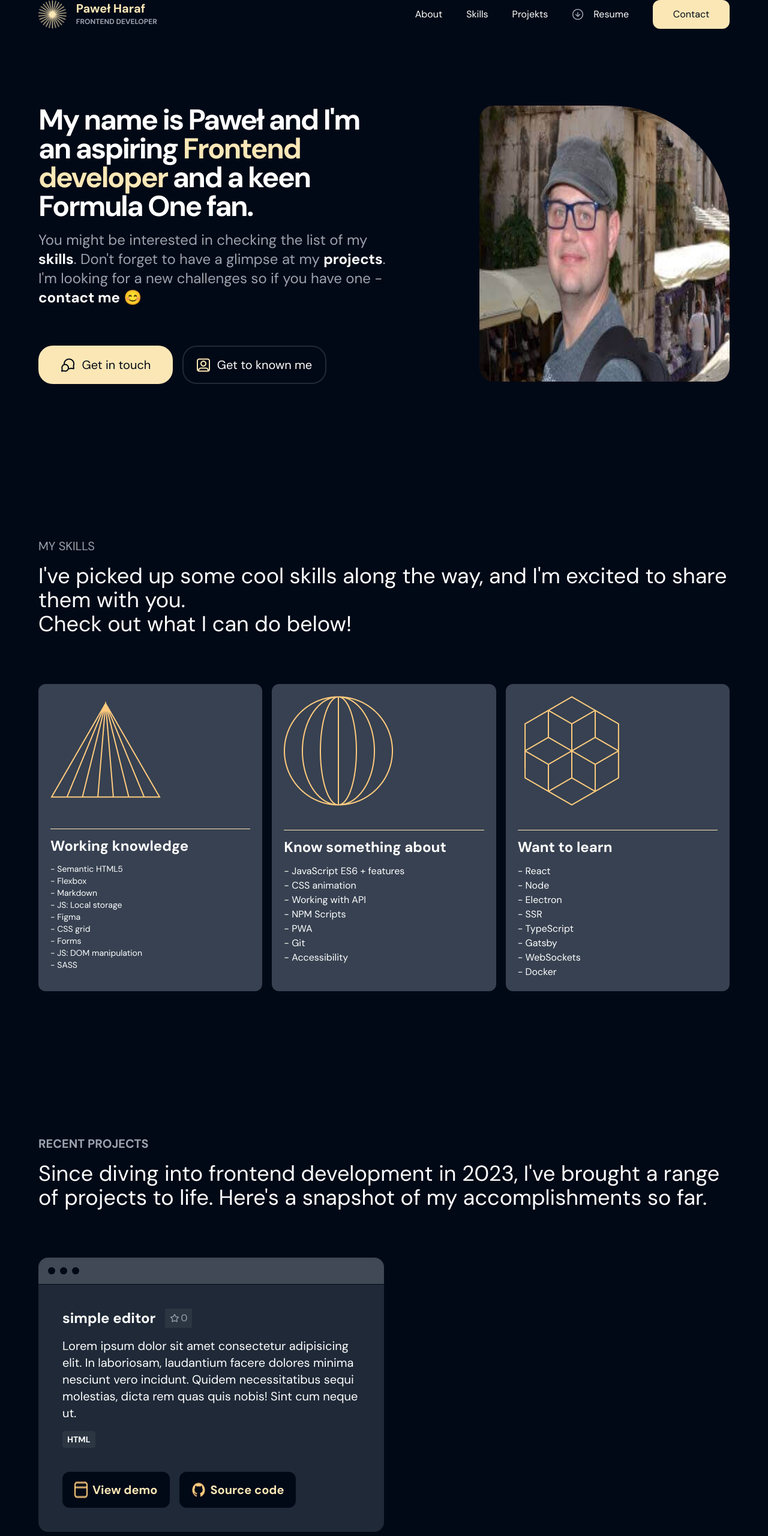
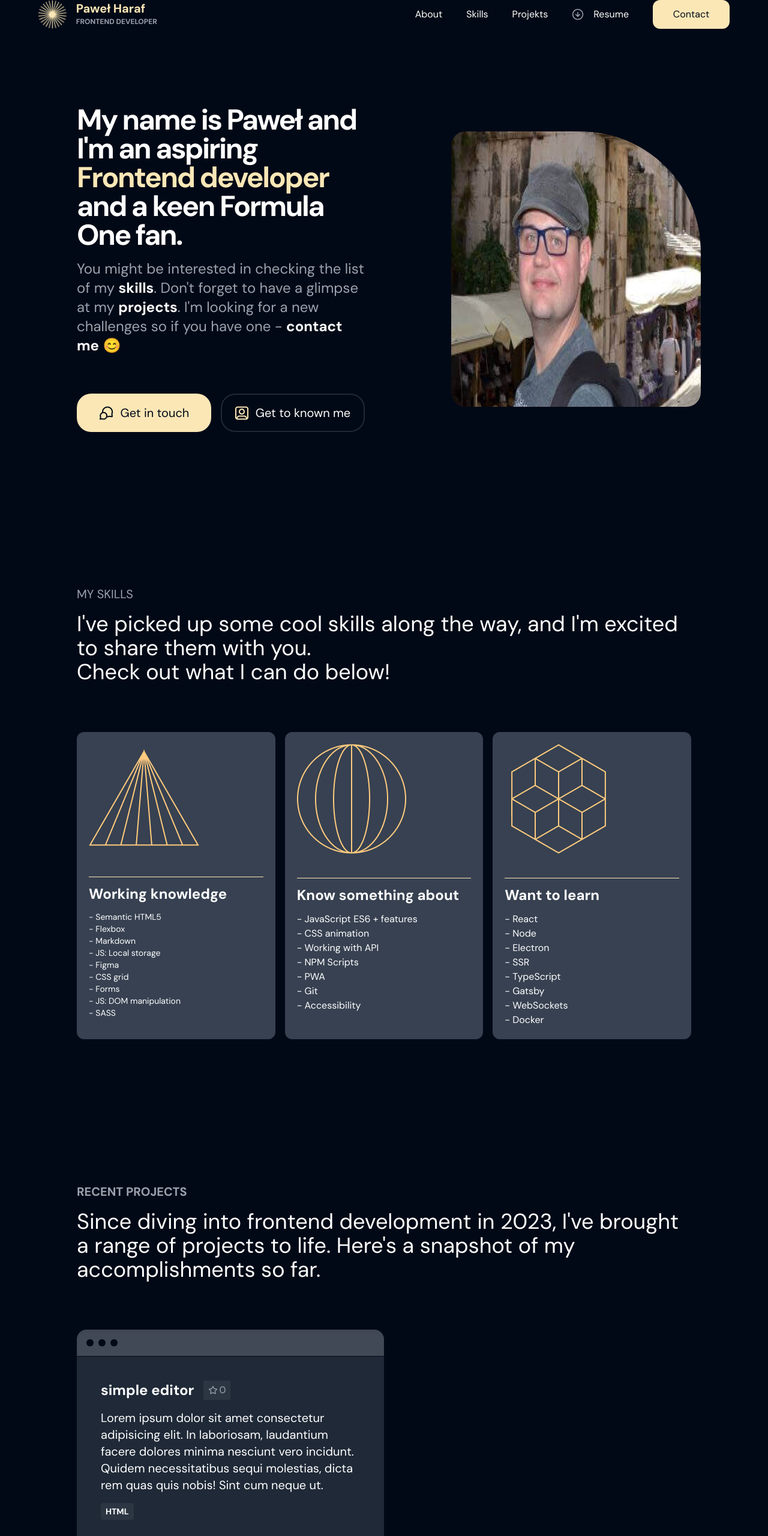
Before and after one commit to pawel-haraf/portfolio, a website built with Parcel: page src/index.html in a window 1280 px wide. Shown: the top 2560 px of the page at 60% size. Built offline with nearby package versions, Linux system fonts and the light colour scheme.

Commit message:
customized layout

```diff
--- a/src/index.html
+++ b/src/index.html
@@ -42,8 +42,9 @@
                 <button class="bg-logo rounded-xl w-32 h-12"><a href="#contact" class="text-bgBody">Contact</a></button>
             </nav>
         </header>
-        <section id="About" class="flex flex-col md:flex-row gap-5 lg:gap-36 my-5  lg:my-32">
-            <article>
+        <section id="About"
+            class="flex flex-col md:flex-row items-center gap-5 md:gap-36 my-5 md:my-16 lg:my-32 md:max-w-5xl">
+            <article class="max-w-[327px] lg:max-w-[752px]">
                 <h2 class="text-2xl md:text-5xl font-bold leading-8 tracking-tighter">
                     My name is Paweł and I'm an aspiring <span class="text-logo">Frontend developer</span> and a keen
                     Formula One fan.
@@ -68,9 +69,9 @@
                 </div>
             </article>
             <img src="./img/haraf-header.png" alt="author"
-                class="rounded-3xl rounded-tr-[200px] order-first md:order-1 w-[343px] h-[378px] lg:w-[460px] lg:h-[460px]">
+                class="rounded-3xl rounded-tr-[200px] order-first md:order-1 max-w-[343px] max-h-[378px] lg:max-w-[460px] lg:max-h-[460px]">
         </section>
-        <section id="skills" class="my-16 md:my-32 text-grayText">
+        <section id="skills" class="my-16 md:my-32 text-grayText md:max-w-5xl">
             <h2 class="mb-4 text-gray-400 text-xl">MY SKILLS</h2>
             <p class="text-2xl md:text-4xl">
                 I've picked up some cool skills along the way, and I'm excited to share them with you.
@@ -128,14 +129,14 @@
                 </div>
             </div>
         </section>
-        <section id="projects" class="my-14 md:my-28">
+        <section id="projects" class="my-14 md:my-28 md:max-w-5xl">
             <h2 class="text-gray-400 text-xl font-bold mb-4">RECENT PROJECTS</h2>
             <p class="text-white text-2xl md:text-4xl mb-10 md:mb-20">
                 Since diving into frontend development in 2023, I've brought a range of projects to life. Here's a
                 snapshot of my accomplishments so far.
             </p>
             <div class="repositories--js grid grid-cols-1 lg:grid-cols-2">
-                <div class="bg-gray-800 rounded-2xl">
+                <div class="bg-gray-800 rounded-2xl max-w-[648px]">
                     <div class="bg-white/[.15] flex items-center gap-2 p-4 shadow-inner group rounded-t-2xl border-b
                         border-b-bgBody">
                         <span class="rounded-md bg-bgBody w-3 h-3 group-hover:bg-red-500"> </span>
@@ -176,7 +177,7 @@
                 </div>
             </div>
         </section>
-        <section id="after-hours" class="my-16 md:my-32">
+        <section id="after-hours" class="my-16 md:my-32 md:max-w-5xl">
             <h2 class="font-bold text-xl text-gray-400 mb-4 tracking-wide">AFTER HOURS</h2>
             <p class="text-2xl md:text-4xl mb-10 md:mb-20 tracking-tight">
                 Outside of my regular working hours, I delve into an array of activities and passions. Here's a
@@ -219,7 +220,7 @@
                 </div>
             </div>
         </section>
-        <section id="contact" class="flex flex-col items-center my-14 md:my-32">
+        <section id="contact" class="flex flex-col items-center my-14 md:my-32 md:max-w-5xl">
             <h2 class="font-bold text-3xl md:text-4xl tracking-tighter mb-4">Let's work together</h2>
             <p class="text-lg md:text-2xl">
                 I'm open for new opportunities. If you have one for me we should talk!
```
